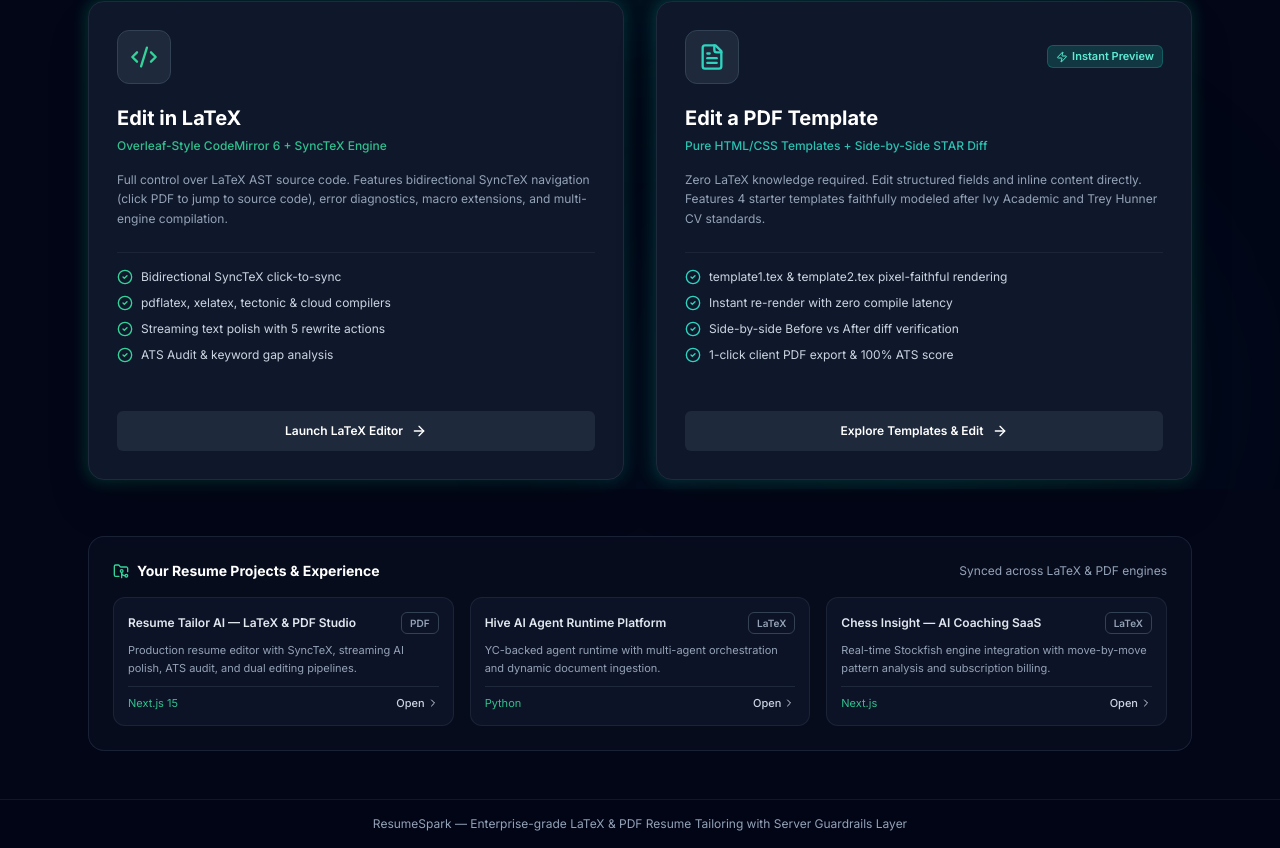
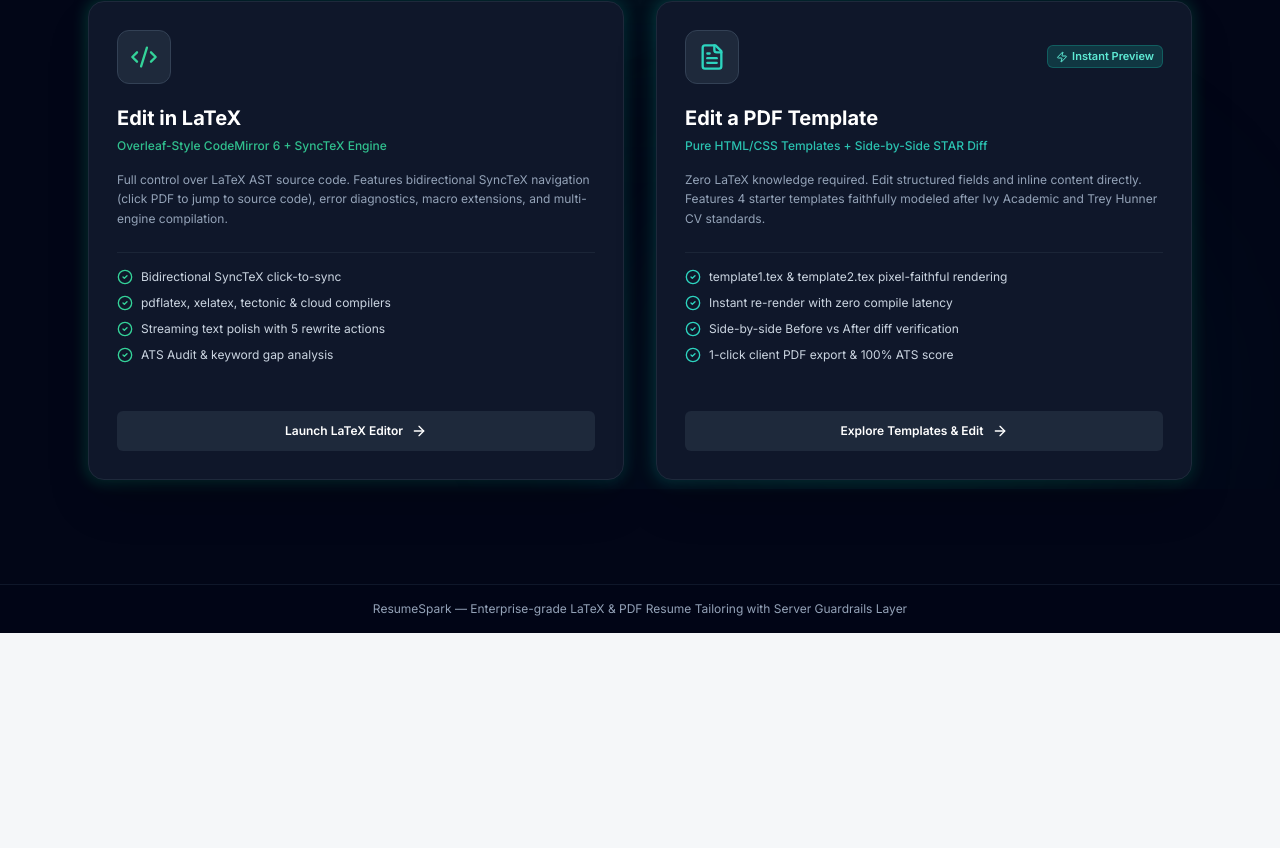
Before and after one commit to Leonallr10/ResumeSpark, a Next.js app: page /resume-generator in a window 1280 px wide. Shown: the part 311-1159 px from the top of the page. After the commit the page ends 944 px from the top, so only its background shows below. Built offline with nearby package versions, Linux system fonts and the light colour scheme.

Commit message:
fix: minor issue

```diff
--- a/app/resume-generator/page.tsx
+++ b/app/resume-generator/page.tsx
@@ -79,7 +79,7 @@
   const handleSelectFlow = (flow: "latex" | "pdf") => {
     try {
       localStorage.setItem("resume_active_flow", flow);
-    } catch {}
+    } catch { }
     router.push(flow === "latex" ? "/edit-latex" : "/Edit-a-PDF");
   };
 
@@ -311,46 +311,7 @@
           </motion.div>
         </div>
 
-        {/* Recent Projects */}
-        <div className="border border-slate-800/80 bg-slate-900/40 rounded-2xl p-6 backdrop-blur">
-          <div className="flex items-center justify-between mb-4">
-            <div className="flex items-center gap-2">
-              <FolderGit2 className="w-4 h-4 text-emerald-400" />
-              <h3 className="font-bold text-sm text-white">Your Resume Projects &amp; Experience</h3>
-            </div>
-            <span className="text-xs text-slate-400">Synced across LaTeX &amp; PDF engines</span>
-          </div>
 
-          <div className="grid grid-cols-1 md:grid-cols-3 gap-4">
-            {recentProjects.map((p, idx) => (
-              <div
-                key={idx}
-                className="p-3.5 bg-slate-900/80 border border-slate-800/80 rounded-xl space-y-2 hover:border-slate-700 transition-colors text-xs"
-              >
-                <div className="flex items-center justify-between">
-                  <span className="font-semibold text-slate-200 truncate">{p.heading}</span>
-                  <Badge variant="outline" className="text-[10px] text-slate-400 border-slate-700">
-                    {p.lastFlow === "pdf" ? "PDF" : "LaTeX"}
-                  </Badge>
-                </div>
-                <p className="text-slate-400 line-clamp-2 leading-relaxed text-[11px]">
-                  {p.explanation}
-                </p>
-                <div className="pt-2 border-t border-slate-800 flex items-center justify-between text-[11px] text-slate-400">
-                  <span className="truncate max-w-[160px] text-emerald-400/90">
-                    {p.techStack.split(",")[0]}
-                  </span>
-                  <button
-                    onClick={() => handleSelectFlow(p.lastFlow || "pdf")}
-                    className="text-slate-300 hover:text-white font-medium flex items-center gap-0.5 hover:underline"
-                  >
-                    Open <ChevronRight className="w-3 h-3" />
-                  </button>
-                </div>
-              </div>
-            ))}
-          </div>
-        </div>
       </main>
 
       {/* Footer */}
```
